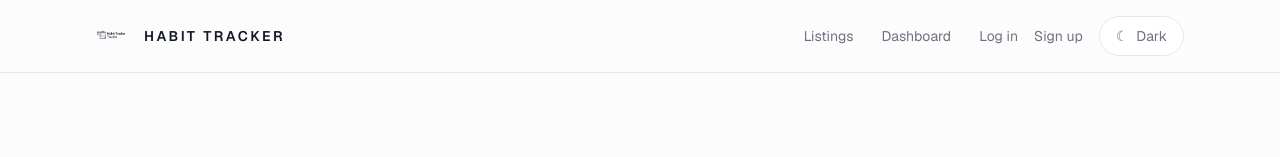
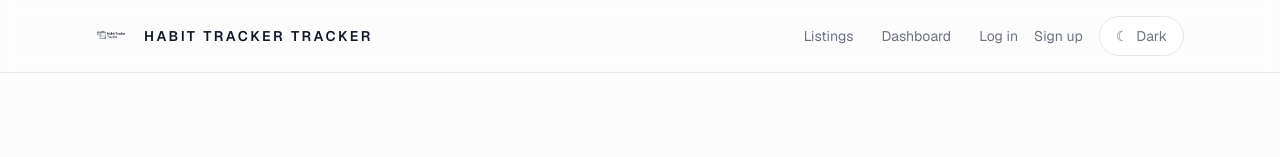
Before and after one commit to RemeJuan/htt, a Next.js app: page / in a window 1280 px wide. Shown: the top 157 px of the page. Built offline with nearby package versions, Linux system fonts and the light colour scheme; no server answers.

Commit message:
fix: update title from Habit Tracker to Habit Tracker Tracker

```diff
--- a/app/layout.tsx
+++ b/app/layout.tsx
@@ -18,8 +18,8 @@ const geistMono = Geist_Mono({
 
 export const metadata: Metadata = {
   title: {
-    default: "Habit Tracker",
-    template: "%s | Habit Tracker",
+    default: "Habit Tracker Tracker",
+    template: "%s | Habit Tracker Tracker",
   },
   icons: {
     icon: withBasePath("/logo.png"),
@@ -28,14 +28,14 @@ export const metadata: Metadata = {
   description:
     "Responsive habit tracker foundation with theme support, Supabase auth, and public listings.",
   openGraph: {
-    title: "Habit Tracker",
+    title: "Habit Tracker Tracker",
     description:
       "Responsive habit tracker foundation with theme support, Supabase auth, and public listings.",
     type: "website",
   },
   twitter: {
     card: "summary",
-    title: "Habit Tracker",
+    title: "Habit Tracker Tracker",
     description:
       "Responsive habit tracker foundation with theme support, Supabase auth, and public listings.",
   },
--- a/components/logo.tsx
+++ b/components/logo.tsx
@@ -7,14 +7,14 @@ export function Logo() {
     <Link href="/" className="inline-flex items-center gap-3">
       <Image
         src={withBasePath("/logo.png")}
-        alt="Habit Tracker logo"
+        alt="Habit Tracker Tracker logo"
         width={36}
         height={36}
         className="size-9 rounded-full object-cover"
         priority
       />
       <span className="text-sm font-semibold tracking-[0.18em] text-foreground uppercase">
-        Habit Tracker
+        Habit Tracker Tracker
       </span>
     </Link>
   );
```
Also changed, not shown: 1 other file (tests, documents, lock files or other folders).
